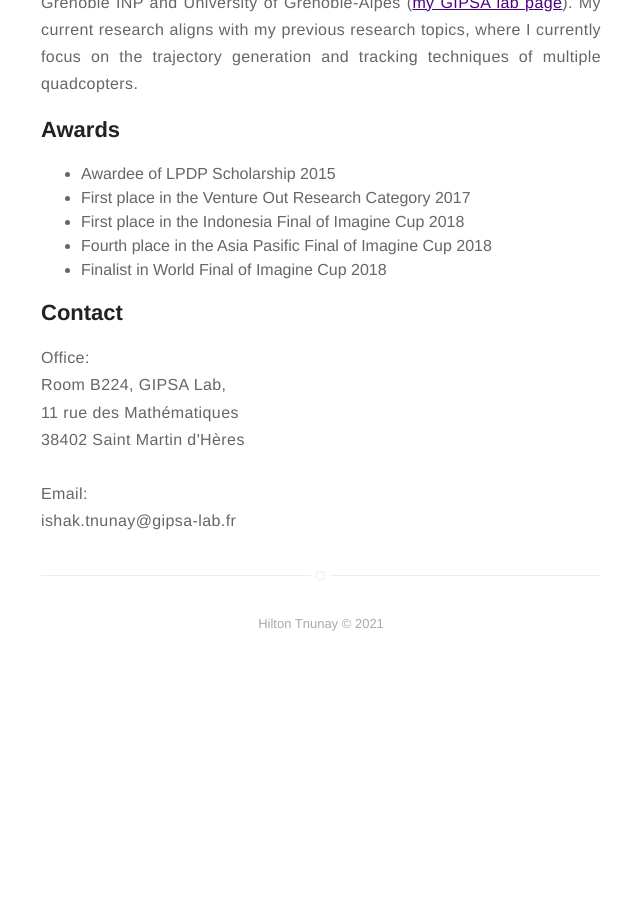
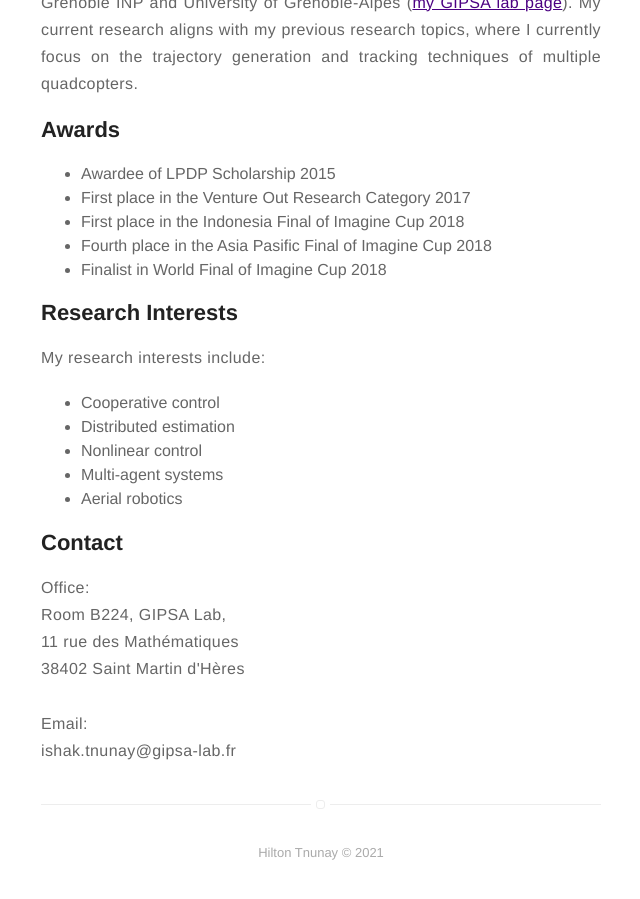
Before and after one commit to tnunay/tnunay.github.io, a Jekyll site: the page built from about.md, in a window 1280 px wide and 900 px high, scrolled down 1358 px. Shown: the whole window, without its empty margins (319-959 px from the left). Built offline with Jekyll 4.4.1, drawn with Linux system fonts in a browser that asks for light colours; before the commit the page ends 2029 px from its top, so only the background shows below that.

Commit message:
Update github

```diff
--- a/about.md
+++ b/about.md
@@ -26,6 +26,19 @@ layout: page
 	<li>Finalist in World Final of Imagine Cup 2018</li>
 </ul>
 
+## Research Interests
+
+<p align="justify">My research interests include:</p>
+
+<ul class="research-interests">
+	<li>Cooperative control</li>
+	<li>Distributed estimation</li>
+	<li>Nonlinear control</li>
+	<li>Multi-agent systems</li>
+	<li>Aerial robotics</li>
+</ul>
+
+
 ## Contact
 <p>Office:<br>
 Room B224, GIPSA Lab,<br>
```
